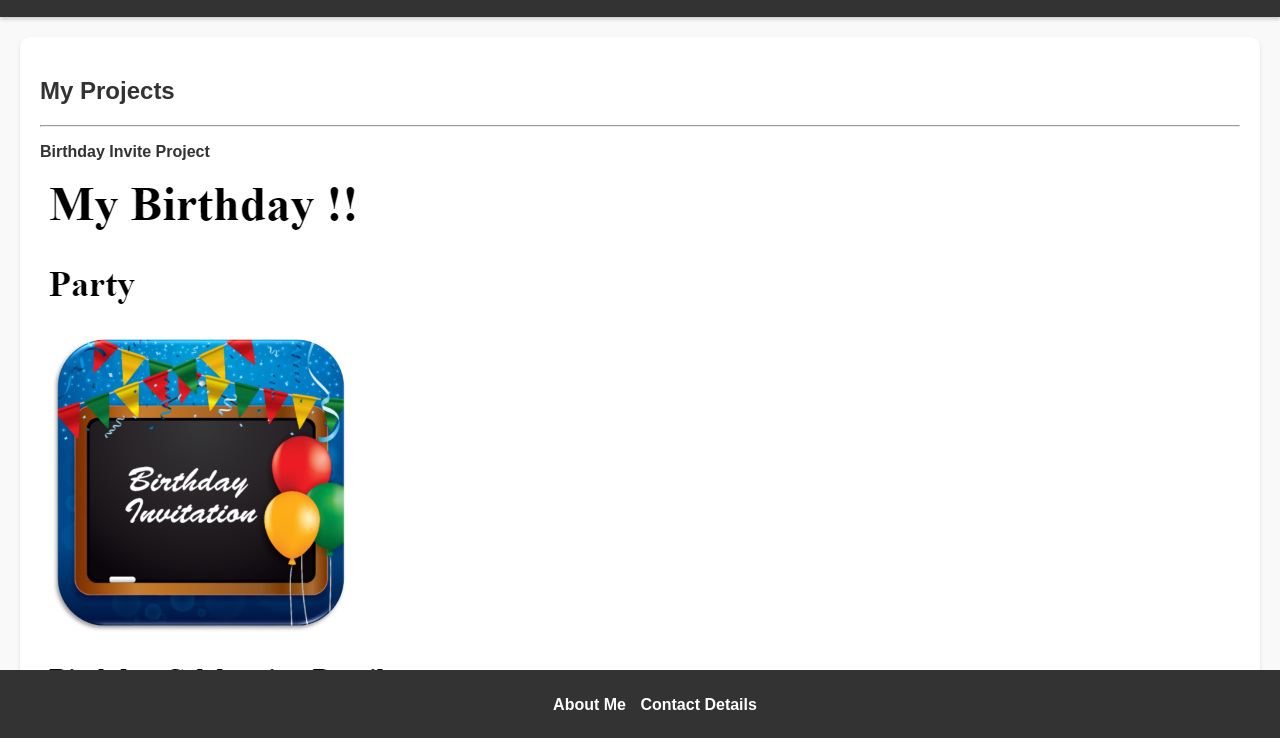
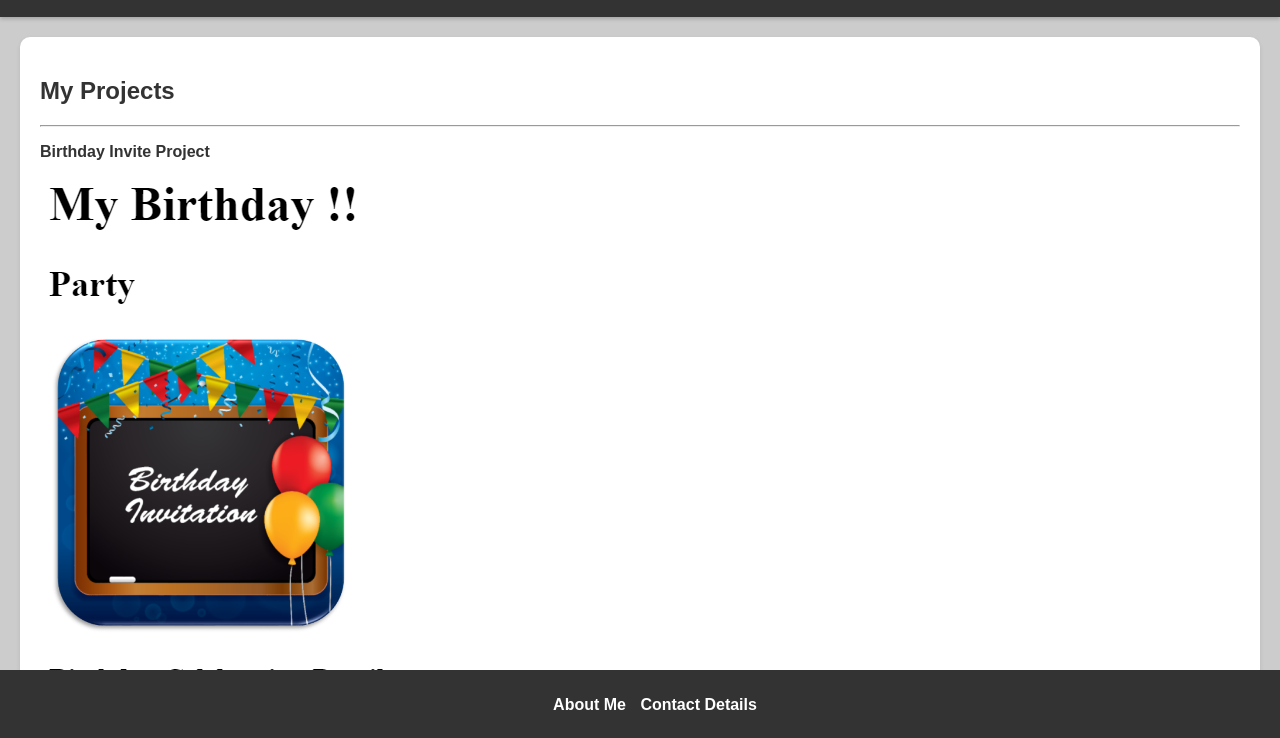
Before and after one commit to PraTham-Patill/Portfolio, a plain HTML site: page index.html in a window 1280 px wide. Shown: the part 60-798 px from the top of the page. Drawn offline with Linux system fonts and the light colour scheme.

Commit message:
style.css

```diff
--- a/style.css
+++ b/style.css
@@ -2,7 +2,7 @@ body {
     font-family: Arial, sans-serif;
     margin: 0;
     padding: 0;
-    background-color: #f9f9f9; /* Changed background color to off white */
+    background-color: #ccc; /* Changed background color to grey */
 }
 
 header {
```
